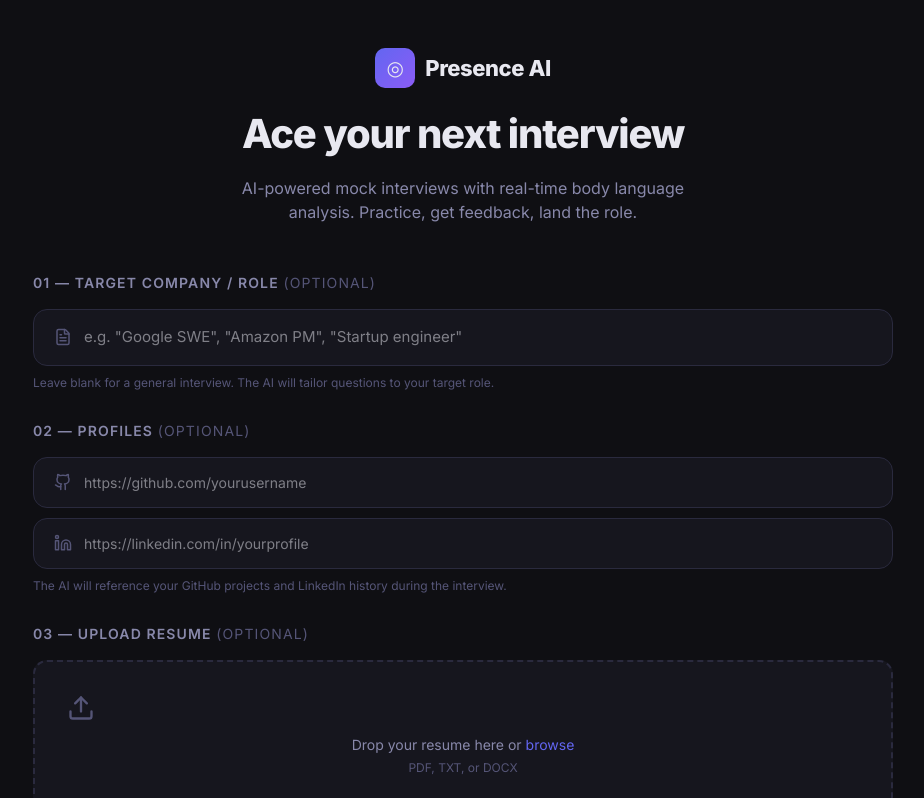
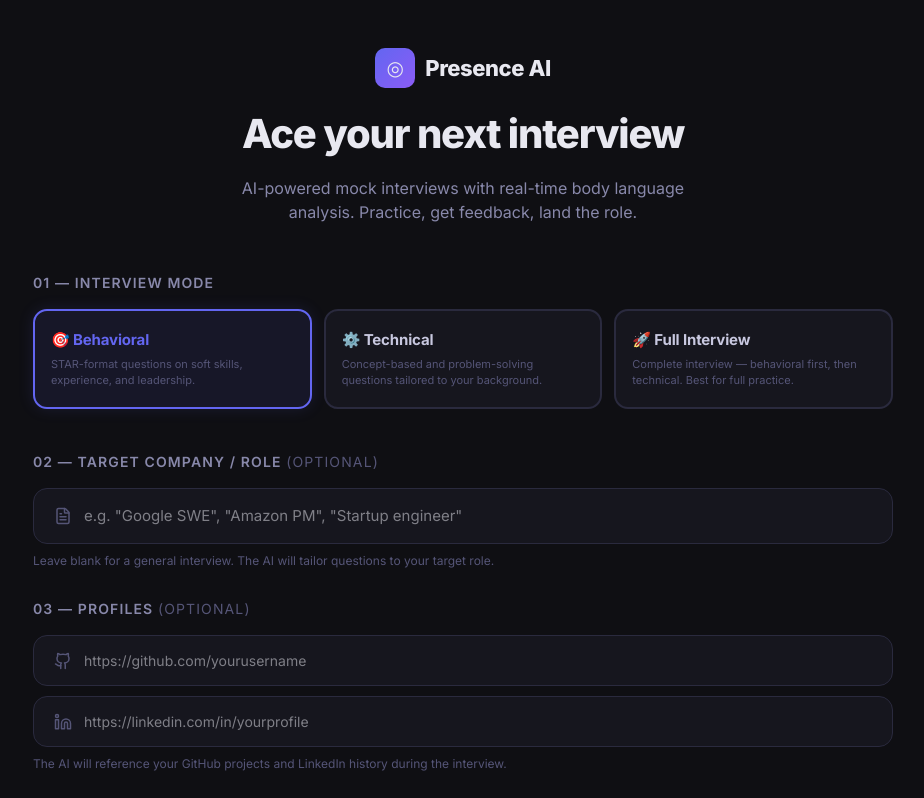
Before and after one commit to SuperInitialD/HackCU_presence_ai, a React (Vite) app in the folder frontend/: page / in a window 1280 px wide. Shown: the top 798 px of the page, without its empty margins (177-1101 px from the left). Built offline with nearby package versions, Linux system fonts and the light colour scheme.

Commit message:
feat: interview type tabs - Behavioral / Technical / Full Interview on setup screen; coding interview stub (coming soon); backend scopes checklist and prompt by type

```diff
--- a/frontend/src/api/client.ts
+++ b/frontend/src/api/client.ts
@@ -84,6 +84,7 @@
   job_description?: string;
   github_url?: string;
   linkedin_url?: string;
+  interview_type?: string;
 }): Promise<StartSessionResponse> => {
   const { data } = await api.post<StartSessionResponse>('/session/start', payload);
   // Normalize: backend may return opening_message instead of first_question
--- a/frontend/src/pages/InterviewRoom.tsx
+++ b/frontend/src/pages/InterviewRoom.tsx
@@ -13,6 +13,7 @@
   firstQuestion: string;
   sessionId: string;
   interviewerName?: string;
+  interviewType?: string;
 }
 
 
@@ -28,6 +29,7 @@
   const setup: InterviewSetup = state?.setup || { sessionId: `demo-${Date.now()}` };
   const sessionId = state?.sessionId || setup.sessionId || `demo-${Date.now()}`;
   const interviewerName = state?.interviewerName || companyConfig.interviewer;
+  const interviewType = state?.interviewType || setup.interviewType;
 
   const [messages, setMessages] = useState<Message[]>([{
     id: '0',
@@ -426,7 +428,27 @@
             {companyConfig.icon}
           </div>
           <div>
-            <div style={{ fontWeight: 700, color: '#e8e8f0', fontSize: 15 }}>{interviewerName}</div>
+            <div style={{ display: 'flex', alignItems: 'center', gap: 8 }}>
+              <span style={{ fontWeight: 700, color: '#e8e8f0', fontSize: 15 }}>{interviewerName}</span>
+              {interviewType && (
+                <span style={{
+                  padding: '2px 9px',
+                  background: `${companyConfig.accentColor}22`,
+                  border: `1px solid ${companyConfig.accentColor}44`,
+                  borderRadius: 20,
+                  fontSize: 11,
+                  fontWeight: 700,
+                  color: companyConfig.accentColor,
+                  letterSpacing: '0.02em',
+                }}>
+                  {interviewType === 'behavioral'
+                    ? 'Behavioral'
+                    : interviewType === 'technical_verbal'
+                    ? 'Technical — Verbal'
+                    : interviewType}
+                </span>
+              )}
+            </div>
             <div style={{ fontSize: 12, color: '#555577', display: 'flex', alignItems: 'center', gap: 6 }}>
               <div style={{ width: 6, height: 6, borderRadius: '50%', background: '#22c55e' }} />
               {isSpeaking ? (
@@ -956,7 +978,12 @@
                   { key: 'role_specific' as const, label: 'Role-Specific Knowledge' },
                 ],
               },
-            ]).map(({ section, label, items }) => {
+            ].filter(({ section }) => {
+              if (!interviewType) return true; // show both when undefined
+              if (interviewType === 'behavioral') return section === 'behavioral';
+              if (interviewType === 'technical' || interviewType === 'technical_verbal') return section === 'technical';
+              return true;
+            })).map(({ section, label, items }) => {
               const sectionMap = checklist[section] as Record<string, boolean>;
               const sectionDone = items.every(i => sectionMap[i.key]);
               return (
--- a/frontend/src/pages/SetupScreen.tsx
+++ b/frontend/src/pages/SetupScreen.tsx
@@ -1,7 +1,7 @@
 import React, { useState, useRef, useCallback } from 'react';
 import { useNavigate } from 'react-router-dom';
 import { motion, AnimatePresence } from 'framer-motion';
-import { Upload, Link, FileText, ChevronRight, CheckCircle, AlertCircle, Loader2, Github, Linkedin } from 'lucide-react';
+import { Upload, Link, FileText, ChevronRight, CheckCircle, AlertCircle, Loader2, Github, Linkedin, Lock } from 'lucide-react';
 import { getCompany } from '../components/CompanyConfig';
 import { parseResume, fetchJD, startSession } from '../api/client';
 import type { InterviewSetup } from '../types';
@@ -25,6 +25,9 @@
   const [resumeError, setResumeError] = useState('');
   const [jdError, setJdError] = useState('');
   const fileInputRef = useRef<HTMLInputElement>(null);
+
+  const [interviewMode, setInterviewMode] = useState<'behavioral' | 'technical' | 'full'>('behavioral');
+  const [technicalSubMode, setTechnicalSubMode] = useState<'verbal' | 'coding'>('verbal');
 
   const accentColor = defaultConfig.accentColor;
 
@@ -72,6 +75,15 @@
 
   const handleStart = async () => {
     setIsStarting(true);
+    const interviewType =
+      interviewMode === 'behavioral'
+        ? 'behavioral'
+        : interviewMode === 'full'
+        ? 'full'
+        : technicalSubMode === 'verbal'
+        ? 'technical_verbal'
+        : 'behavioral'; // fallback — coding not yet selectable
+
     try {
       const session = await startSession({
         company: companyFreeText.trim() || undefined,
@@ -79,6 +91,7 @@
         job_description: jdText || undefined,
         github_url: githubUrl.trim() || undefined,
         linkedin_url: linkedinUrl.trim() || undefined,
+        interview_type: interviewType,
       });
 
       const setup: InterviewSetup = {
@@ -86,6 +99,7 @@
         resumeText,
         jobDescription: jdText,
         sessionId: session.session_id,
+        interviewType,
       };
 
       navigate('/interview', {
@@ -94,6 +108,7 @@
           firstQuestion: session.first_question,
           sessionId: session.session_id,
           interviewerName: session.interviewer_name,
+          interviewType,
         },
       });
     } catch (err) {
@@ -146,6 +161,146 @@
 
       <div style={{ width: '100%', maxWidth: 860, display: 'flex', flexDirection: 'column', gap: 28 }}>
 
+        {/* Interview Mode */}
+        <motion.section
+          initial={{ opacity: 0, y: 20 }}
+          animate={{ opacity: 1, y: 0 }}
+          transition={{ delay: 0.05, duration: 0.5 }}
+        >
+          <h2 style={{ fontSize: 14, fontWeight: 600, color: '#8888aa', textTransform: 'uppercase', letterSpacing: '0.08em', margin: '0 0 16px' }}>
+            01 — Interview Mode
+          </h2>
+          {/* Top-level tabs */}
+          <div style={{
+            display: 'grid',
+            gridTemplateColumns: '1fr 1fr 1fr',
+            gap: 12,
+            marginBottom: 14,
+          }}>
+            {([
+              { id: 'behavioral', icon: '🎯', label: 'Behavioral', desc: 'STAR-format questions on soft skills, experience, and leadership.' },
+              { id: 'technical', icon: '⚙️', label: 'Technical', desc: 'Concept-based and problem-solving questions tailored to your background.' },
+              { id: 'full', icon: '🚀', label: 'Full Interview', desc: 'Complete interview — behavioral first, then technical. Best for full practice.' },
+            ] as const).map(({ id, icon, label, desc }) => (
+              <button
+                key={id}
+                onClick={() => setInterviewMode(id)}
+                style={{
+                  background: interviewMode === id ? `${accentColor}18` : '#16161e',
+                  border: `2px solid ${interviewMode === id ? accentColor : '#2a2a3e'}`,
+                  borderRadius: 14,
+                  padding: '18px 16px',
+                  cursor: 'pointer',
+                  textAlign: 'left',
+                  transition: 'all 0.2s ease',
+                  outline: 'none',
+                  boxShadow: interviewMode === id ? `0 0 16px ${accentColor}22` : 'none',
+                }}
+              >
+                <div style={{
+                  fontSize: 15,
+                  fontWeight: 700,
+                  color: interviewMode === id ? accentColor : '#c8c8e0',
+                  marginBottom: 4,
+                  letterSpacing: '-0.01em',
+                }}>
+                  {icon} {label}
+                </div>
+                <div style={{ fontSize: 11, color: '#555577', lineHeight: 1.5 }}>
+                  {desc}
+                </div>
+              </button>
+            ))}
+          </div>
+
+          {/* Technical sub-options */}
+          <AnimatePresence>
+            {(interviewMode === 'technical') && (
+              <motion.div
+                key="technical-sub"
+                initial={{ opacity: 0, height: 0 }}
+                animate={{ opacity: 1, height: 'auto' }}
+                exit={{ opacity: 0, height: 0 }}
+                style={{ overflow: 'hidden' }}
+              >
+                <div style={{ display: 'grid', gridTemplateColumns: '1fr 1fr', gap: 12, paddingTop: 4 }}>
+                  {/* Verbal Technical */}
+                  <button
+                    onClick={() => setTechnicalSubMode('verbal')}
+                    style={{
+                      background: technicalSubMode === 'verbal' ? `${accentColor}18` : '#16161e',
+                      border: `2px solid ${technicalSubMode === 'verbal' ? accentColor : '#2a2a3e'}`,
+                      borderRadius: 12,
+                      padding: '16px 18px',
+                      cursor: 'pointer',
+                      textAlign: 'left',
+                      transition: 'all 0.2s ease',
+                      outline: 'none',
+                    }}
+                  >
+                    <div style={{
+                      fontSize: 13,
+                      fontWeight: 700,
+                      color: technicalSubMode === 'verbal' ? accentColor : '#c8c8e0',
+                      marginBottom: 6,
+                    }}>
+                      💬 Verbal Technical
+                    </div>
+                    <div style={{ fontSize: 12, color: '#555577', lineHeight: 1.5 }}>
+                      Conceptual questions tailored to your resume and JD. No coding.
+                    </div>
+                  </button>
+
+                  {/* Coding Interview — Coming Soon */}
+                  <div
+                    style={{
+                      background: '#12121a',
+                      border: '2px solid #1e1e2e',
+                      borderRadius: 12,
+                      padding: '16px 18px',
+                      cursor: 'not-allowed',
+                      textAlign: 'left',
+                      opacity: 0.5,
+                      position: 'relative',
+                      userSelect: 'none',
+                    }}
+                  >
+                    <div style={{
+                      position: 'absolute',
+                      top: 10,
+                      right: 10,
+                      display: 'flex',
+                      alignItems: 'center',
+                      gap: 4,
+                      background: '#2a2a3e',
+                      borderRadius: 20,
+                      padding: '2px 8px',
+                      fontSize: 10,
+                      fontWeight: 700,
+                      color: '#8888aa',
+                      letterSpacing: '0.04em',
+                    }}>
+                      <Lock size={9} />
+                      COMING SOON
+                    </div>
+                    <div style={{
+                      fontSize: 13,
+                      fontWeight: 700,
+                      color: '#555577',
+                      marginBottom: 6,
+                    }}>
+                      💻 Coding Interview
+                    </div>
+                    <div style={{ fontSize: 12, color: '#3a3a55', lineHeight: 1.5 }}>
+                      Share your screen. AI monitors your code and assists when needed.
+                    </div>
+                  </div>
+                </div>
+              </motion.div>
+            )}
+          </AnimatePresence>
+        </motion.section>
+
         {/* Target Company / Role */}
         <motion.section
           initial={{ opacity: 0, y: 20 }}
@@ -153,7 +308,7 @@
           transition={{ delay: 0.1, duration: 0.5 }}
         >
           <h2 style={{ fontSize: 14, fontWeight: 600, color: '#8888aa', textTransform: 'uppercase', letterSpacing: '0.08em', margin: '0 0 16px' }}>
-            01 — Target Company / Role <span style={{ color: '#555577', fontWeight: 400 }}>(optional)</span>
+            02 — Target Company / Role <span style={{ color: '#555577', fontWeight: 400 }}>(optional)</span>
           </h2>
           <div style={{
             background: '#16161e',
@@ -193,7 +348,7 @@
           transition={{ delay: 0.15, duration: 0.5 }}
         >
           <h2 style={{ fontSize: 14, fontWeight: 600, color: '#8888aa', textTransform: 'uppercase', letterSpacing: '0.08em', margin: '0 0 16px' }}>
-            02 — Profiles <span style={{ color: '#555577', fontWeight: 400 }}>(optional)</span>
+            03 — Profiles <span style={{ color: '#555577', fontWeight: 400 }}>(optional)</span>
           </h2>
           <div style={{ display: 'flex', flexDirection: 'column', gap: 10 }}>
             {/* GitHub */}
@@ -237,7 +392,7 @@
           transition={{ delay: 0.2, duration: 0.5 }}
         >
           <h2 style={{ fontSize: 14, fontWeight: 600, color: '#8888aa', textTransform: 'uppercase', letterSpacing: '0.08em', margin: '0 0 16px' }}>
-            03 — Upload Resume <span style={{ color: '#555577', fontWeight: 400 }}>(optional)</span>
+            04 — Upload Resume <span style={{ color: '#555577', fontWeight: 400 }}>(optional)</span>
           </h2>
           <div
             onDragOver={(e) => { e.preventDefault(); setIsDragging(true); }}
@@ -297,7 +452,7 @@
           transition={{ delay: 0.3, duration: 0.5 }}
         >
           <h2 style={{ fontSize: 14, fontWeight: 600, color: '#8888aa', textTransform: 'uppercase', letterSpacing: '0.08em', margin: '0 0 16px' }}>
-            04 — Job Description <span style={{ color: '#555577', fontWeight: 400 }}>(optional)</span>
+            05 — Job Description <span style={{ color: '#555577', fontWeight: 400 }}>(optional)</span>
           </h2>
           <div style={{
             background: '#16161e',
--- a/frontend/src/types/index.ts
+++ b/frontend/src/types/index.ts
@@ -16,6 +16,7 @@
   resumeText?: string;
   jobDescription?: string;
   sessionId?: string;
+  interviewType?: string;
 }
 
 export interface Message {
```
Also changed, not shown: 2 other files (tests, documents, lock files or other folders).
